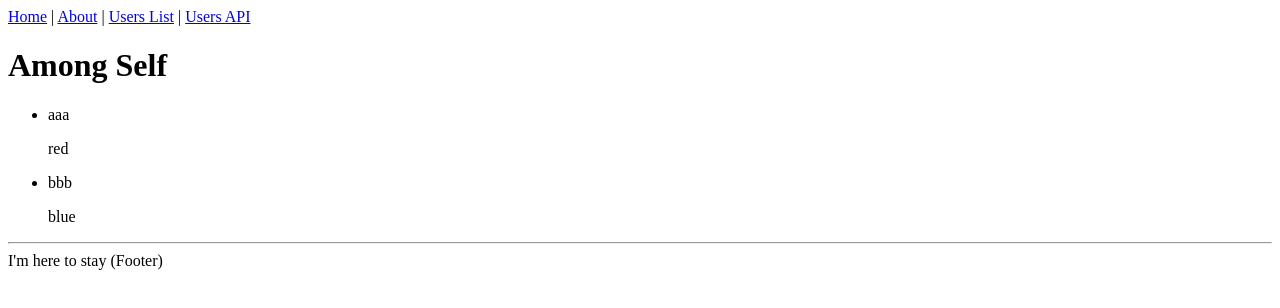
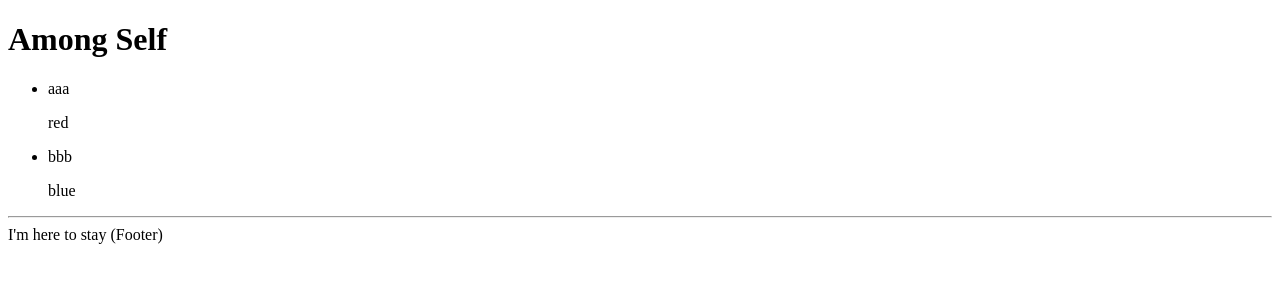
Before and after one commit to yensaki/among-self, a Next.js app: page / in a window 1280 px wide. Shown: the top 308 px of the page. Built offline with nearby package versions, Linux system fonts and the light colour scheme.

Commit message:
Delete Headers

```diff
--- a/components/Layout.tsx
+++ b/components/Layout.tsx
@@ -15,20 +15,6 @@
       <meta name="viewport" content="initial-scale=1.0, width=device-width" />
     </Head>
     <header>
-      <nav>
-        <Link href="/">
-          <a>Home</a>
-        </Link>{' '}
-        |{' '}
-        <Link href="/about">
-          <a>About</a>
-        </Link>{' '}
-        |{' '}
-        <Link href="/users">
-          <a>Users List</a>
-        </Link>{' '}
-        | <a href="/api/users">Users API</a>
-      </nav>
     </header>
     {children}
     <footer>
```
